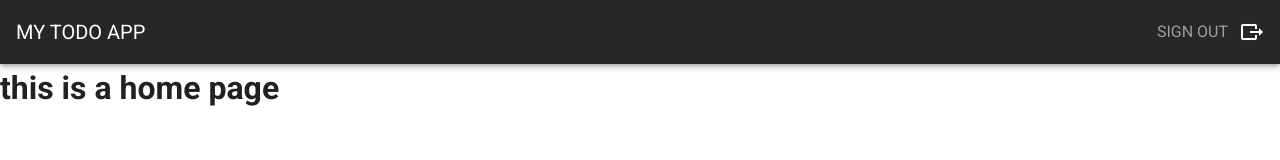
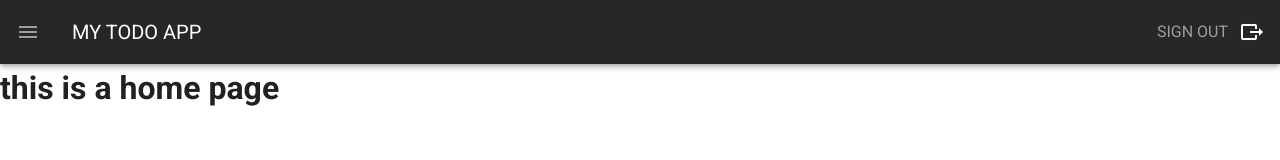
Before and after one commit to mehran1421/todo-mehran, a Vue app: page / in a window 1280 px wide. Shown: the top 160 px of the page. Built offline with nearby package versions, Linux system fonts and the light colour scheme.

Commit message:
add navigations

```diff
--- a/src/components/Navbar.vue
+++ b/src/components/Navbar.vue
@@ -1,6 +1,7 @@
 <template>
-    <div>
-    <v-toolbar dark>
+    <nav>
+    <v-toolbar dark app>
+     <v-app-bar-nav-icon class="grey--text" @click="drawer=!drawer"></v-app-bar-nav-icon>
       <v-toolbar-title class=" text-uppercase">my todo app</v-toolbar-title>
 
       <v-spacer></v-spacer>
@@ -9,11 +10,26 @@
         <v-icon>mdi-export</v-icon>
       </v-btn>
     </v-toolbar>
-  </div>
+    <v-navigation-drawer
+      v-model="drawer"
+      app
+      absolute
+      bottom
+      temporary
+      class="indigo"
+    >
+    <p>hello</p>
+    </v-navigation-drawer>
+  </nav>
 </template>
 
 <script>
 export default {
+    data(){
+        return{
+            drawer:false,
+        }
+    }
 
 }
 </script>
```
